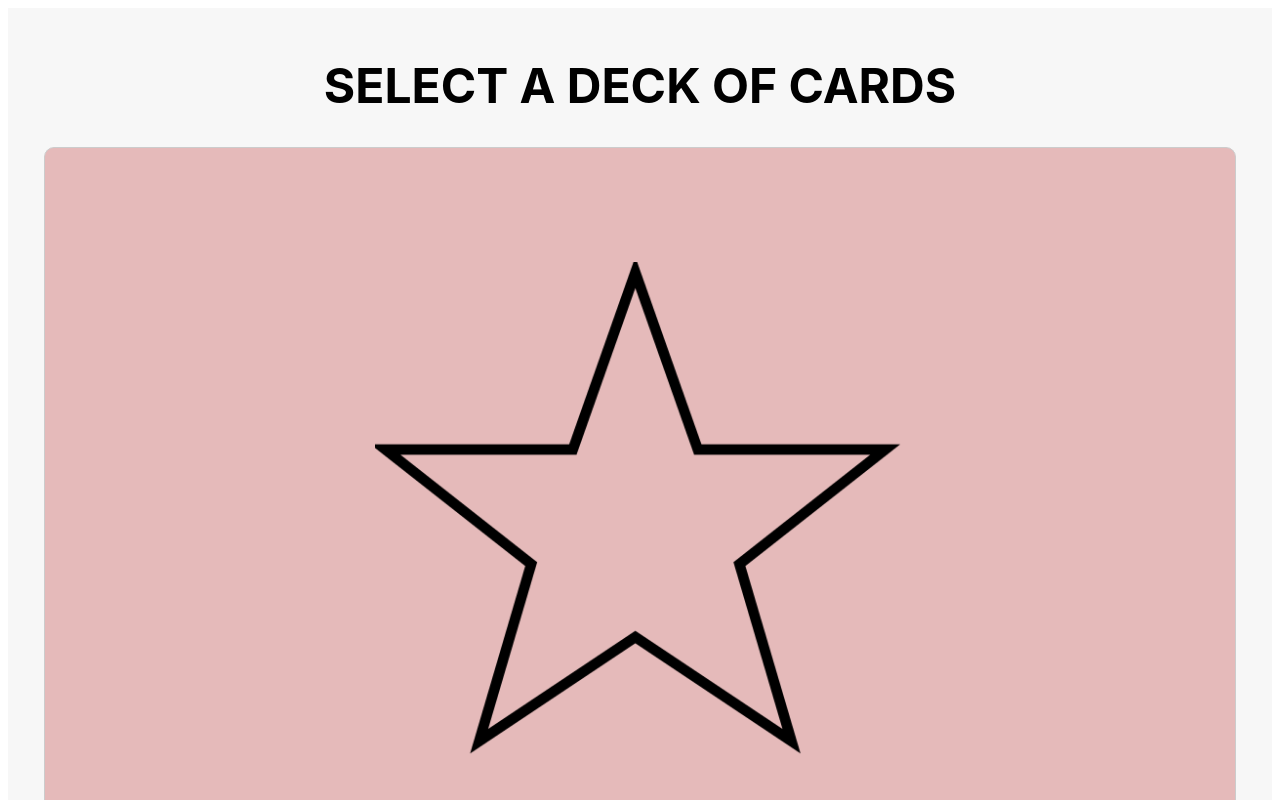
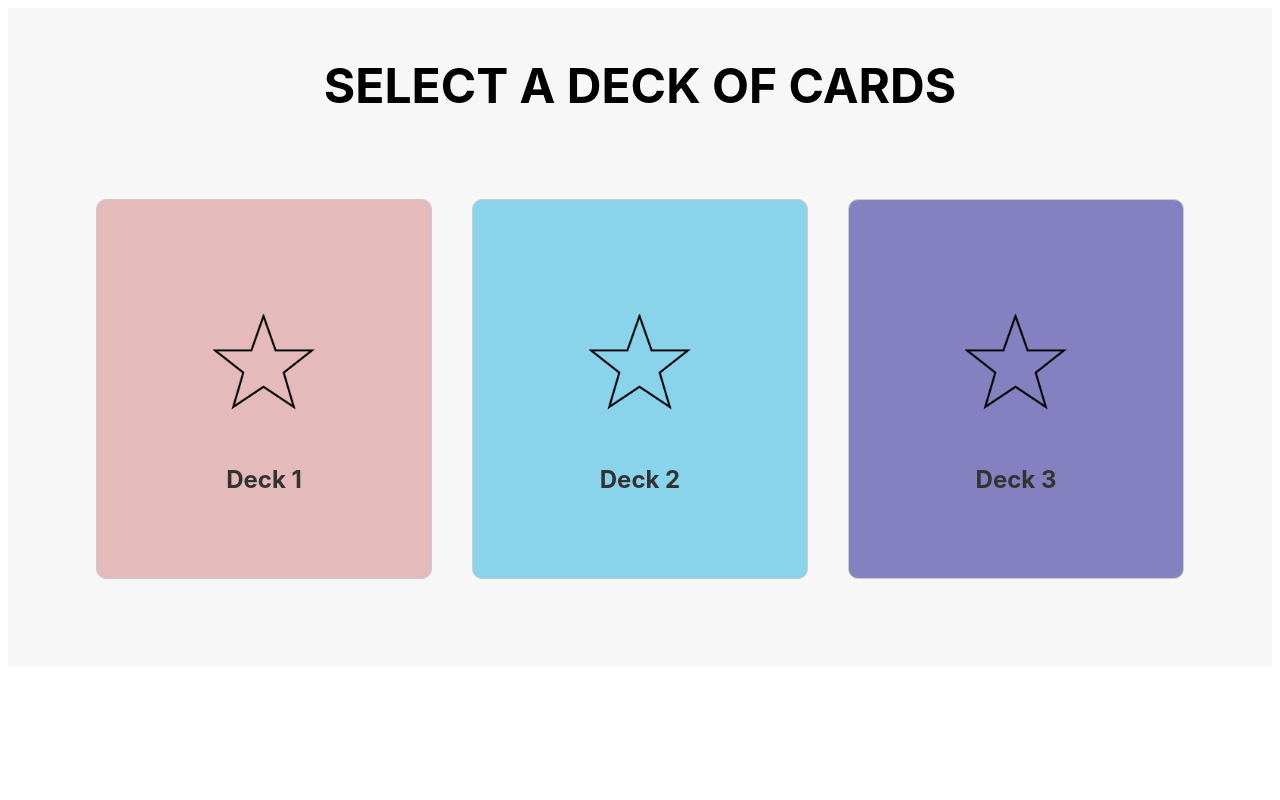
Before and after one commit to zou-simon/flashcards, a Svelte app: page / in a window 1280 px wide. Both pictures are taken after a click on the button "Start". Shown: the top 800 px of the page. Built offline with nearby package versions, Linux system fonts and the light colour scheme.

Commit message:
Update style on decks page

```diff
--- a/src/Flashcards.svelte
+++ b/src/Flashcards.svelte
@@ -17,70 +17,48 @@
 
     <div class="desks">
         <div class="desk deck1" on:click={() => selectedDeck.set(0)}>
-            <img {src} alt="deck 1" />
+            <img {src} alt="Deck 1" />
             <h2>Deck 1</h2>
         </div>
         <div class="desk deck2" on:click={() => selectedDeck.set(1)}>
-            <img {src} alt="deck 2" />
-            <h2>Deck 1</h2>
+            <img {src} alt="Deck 2" />
+            <h2>Deck 2</h2>
         </div>
         <div class="desk deck3" on:click={() => selectedDeck.set(2)}>
-            <img {src} alt="deck 3" />
-            <h2>Deck 1</h2>
+            <img {src} alt="Deck 3" />
+            <h2>Deck 3</h2>
         </div>
     </div>
 {/if}
 
 <style>
-    main {
-        text-align: center;
-        padding: 1em;
-        max-width: 240px;
-        margin: 0 auto;
-    }
-
-    div .desks {
+    .desks {
         display: flex;
         text-align: center;
         padding: 2em;
         margin: 20px;
     }
 
-    div.desks .desk {
+    .desk {
         border: 1px solid #ccc;
         border-radius: 10px;
         padding: 4em;
         margin: 20px;
     }
-    div.desks .deck1 {
-        background-color: #e5baba;
-    }
-    div.desks .deck2 {
-        background-color: #89d3eb;
-    }
-    div.desks .deck3 {
-        background-color: #8580bf;
-    }
+
+    .deck1 { background-color: #e5baba; }
+    .deck2 { background-color: #89d3eb; }
+    .deck3 { background-color: #8580bf; }
+
     img {
         width: 50%;
         padding: 30px;
         margin-top: 20px;
     }
+
     h1 {
         color: black;
         text-transform: uppercase;
         font-size: 3em;
     }
-
-    h2 {
-        color: black;
-        font-size: 2em;
-        padding: 20px;
-    }
-
-    @media (min-width: 640px) {
-        main {
-            max-width: none;
-        }
-    }
 </style>
```
